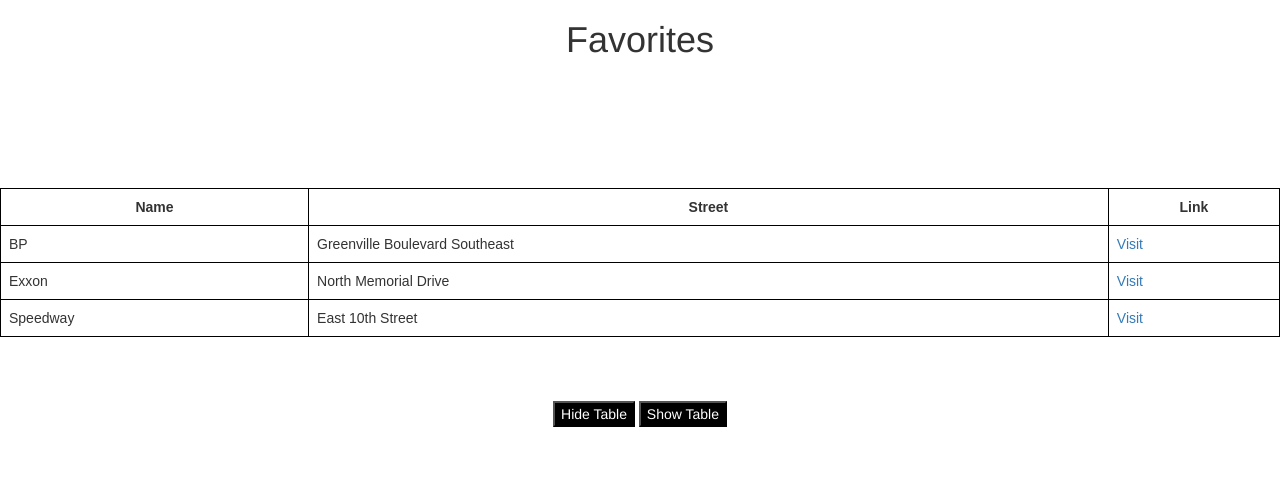
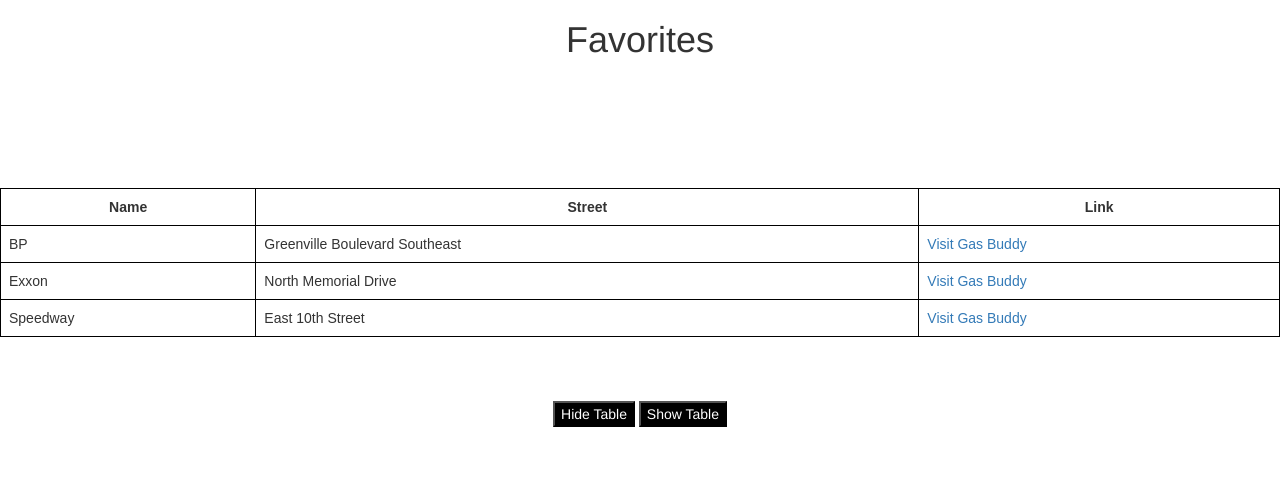
Before and after one commit to cfig99/web-application-repo--github-, a Flask app: page /GasCheck in a window 1280 px wide. Shown: the part 653-1144 px from the top of the page. Run offline with Flask 2, Linux system fonts and the light colour scheme; a user stored in the database is signed in; data comes from the database, SQL or seed files in the repository; some libraries are stand-ins or nearby versions.

Commit message:
Change to the html to let user know what site the going to

```diff
--- a/templates/GasCheck.html
+++ b/templates/GasCheck.html
@@ -207,7 +207,7 @@
 
             nameCell.textContent = station.name;
             streetCell.textContent = station.street;
-            linkCell.innerHTML = `<a href="${station.url}" target="_blank">Visit</a>`;
+            linkCell.innerHTML = `<a href="${station.url}" target="_blank">Visit Gas Buddy</a>`;
             });
         })
     .catch(error => {
```
